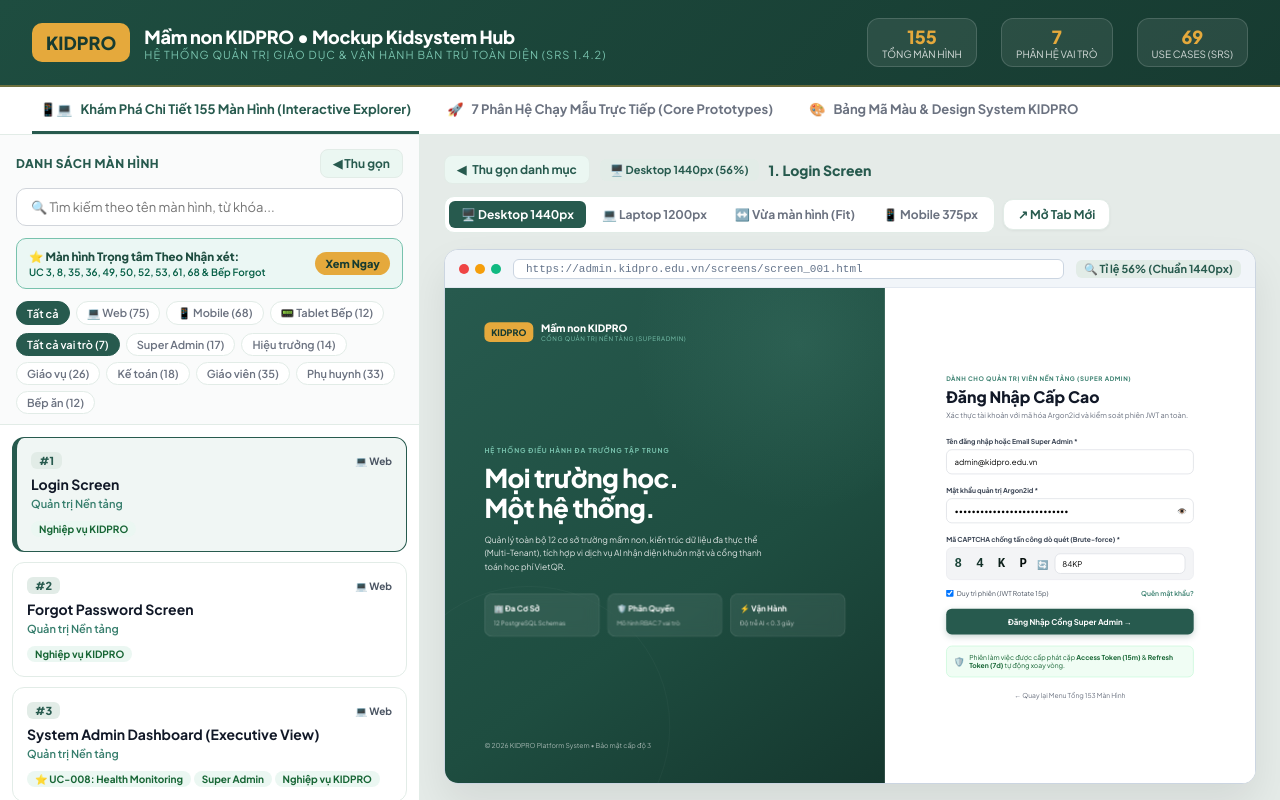
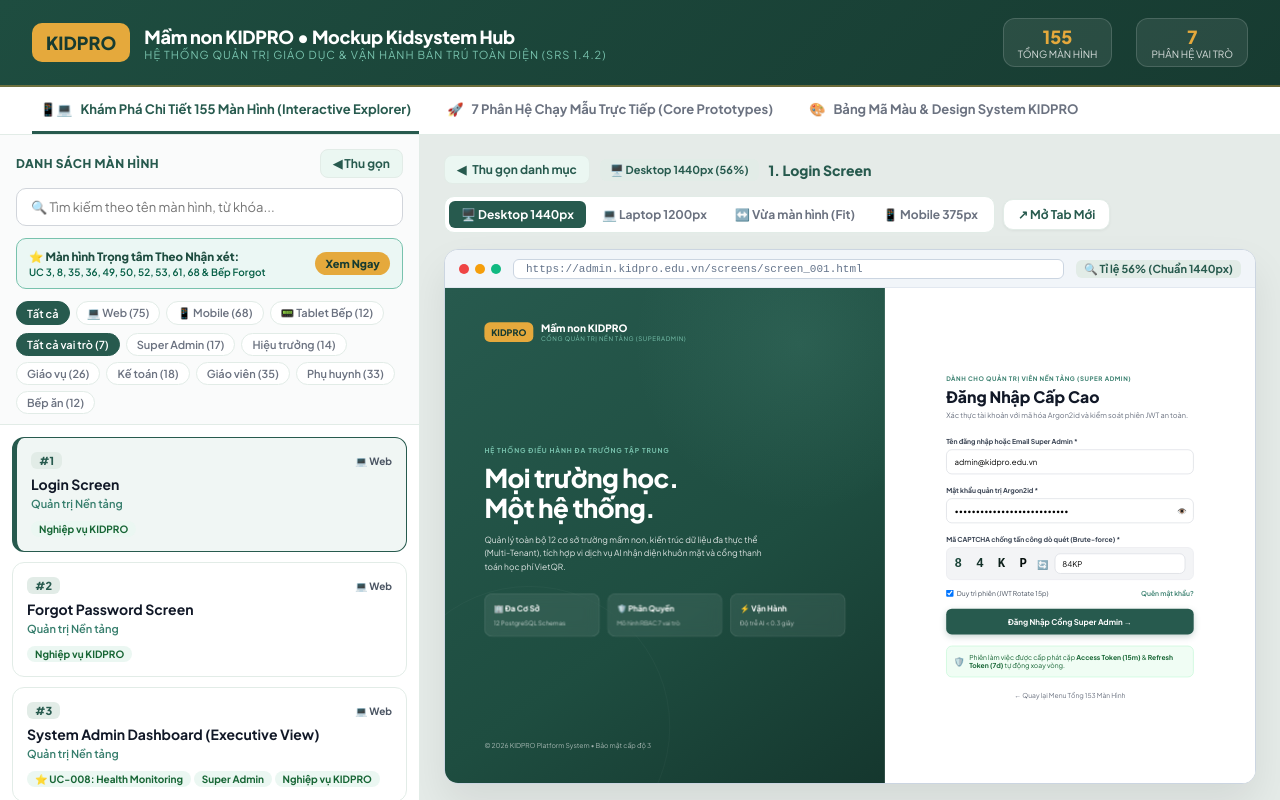
Before and after one commit to iamdunz221/kidpro-kidsystem-mockups, a plain HTML site: page index.html in a window 1280 px wide. Drawn offline with nearby package versions, Linux system fonts and the light colour scheme.

Commit message:
Remove 69 Use Cases badge from header stats

```diff
--- a/index.html
+++ b/index.html
@@ -569,10 +569,6 @@
       <div class="stat-badge">
         <div class="num">7</div>
         <div class="txt">Phân Hệ Vai Trò</div>
-      </div>
-      <div class="stat-badge">
-        <div class="num">69</div>
-        <div class="txt">Use Cases (SRS)</div>
       </div>
     </div>
   </header>
```
